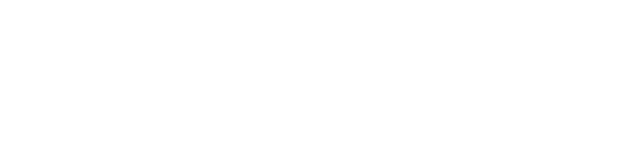
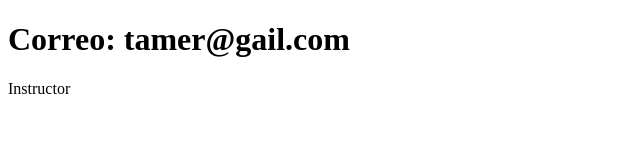
Before and after one commit to Tamerjms/sistema-de-registro, a plain HTML site: page index.html in a window 1280 px wide. Shown: the whole page, without its empty margins (0-640 px from the left). Drawn offline with Linux system fonts and the light colour scheme.

Commit message:
actualizacion de index html branch desarrollo

```diff
--- a/index.html
+++ b/index.html
@@ -7,6 +7,7 @@
     <title>Sistema de Registro de Juegos</title>
 </head>
 <body>
-
+    <h1> Correo: tamer@gail.com</h1>
+    <p>Instructor</p>
 </body>
 </html>
```
